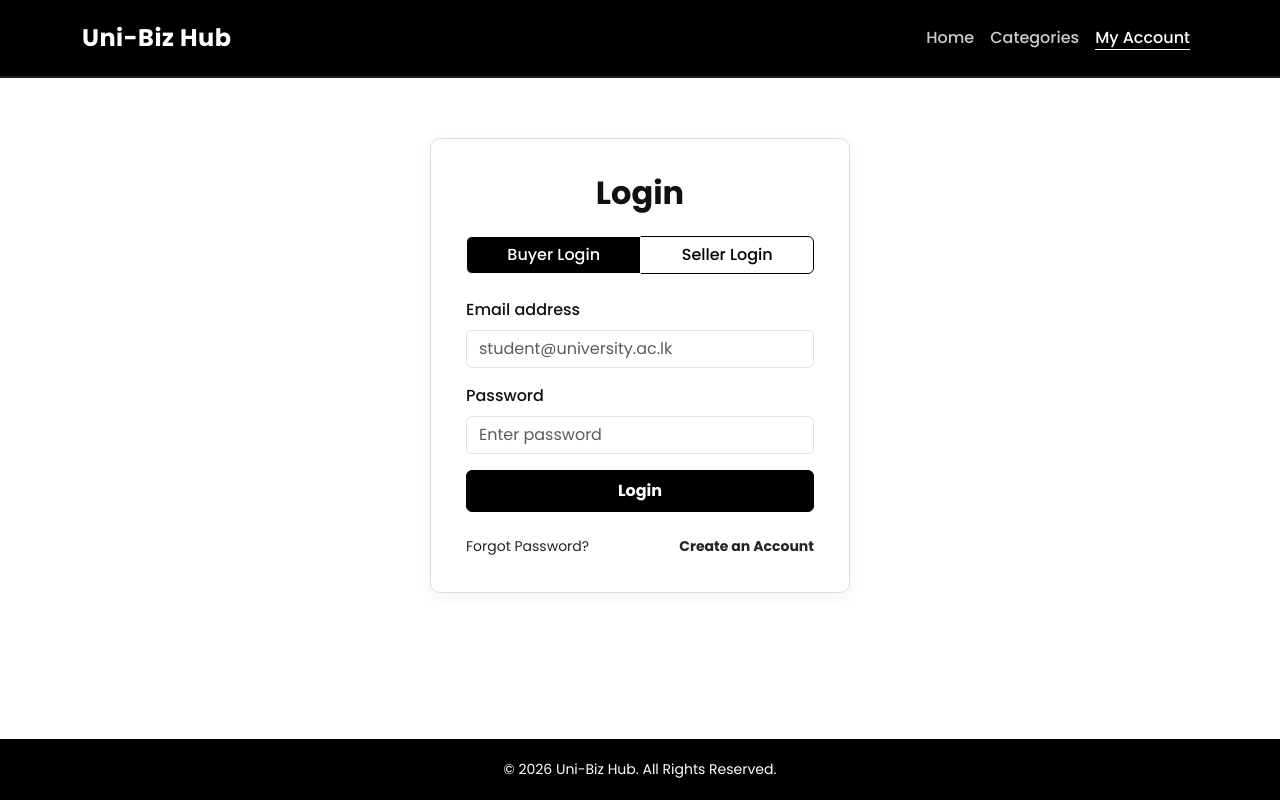
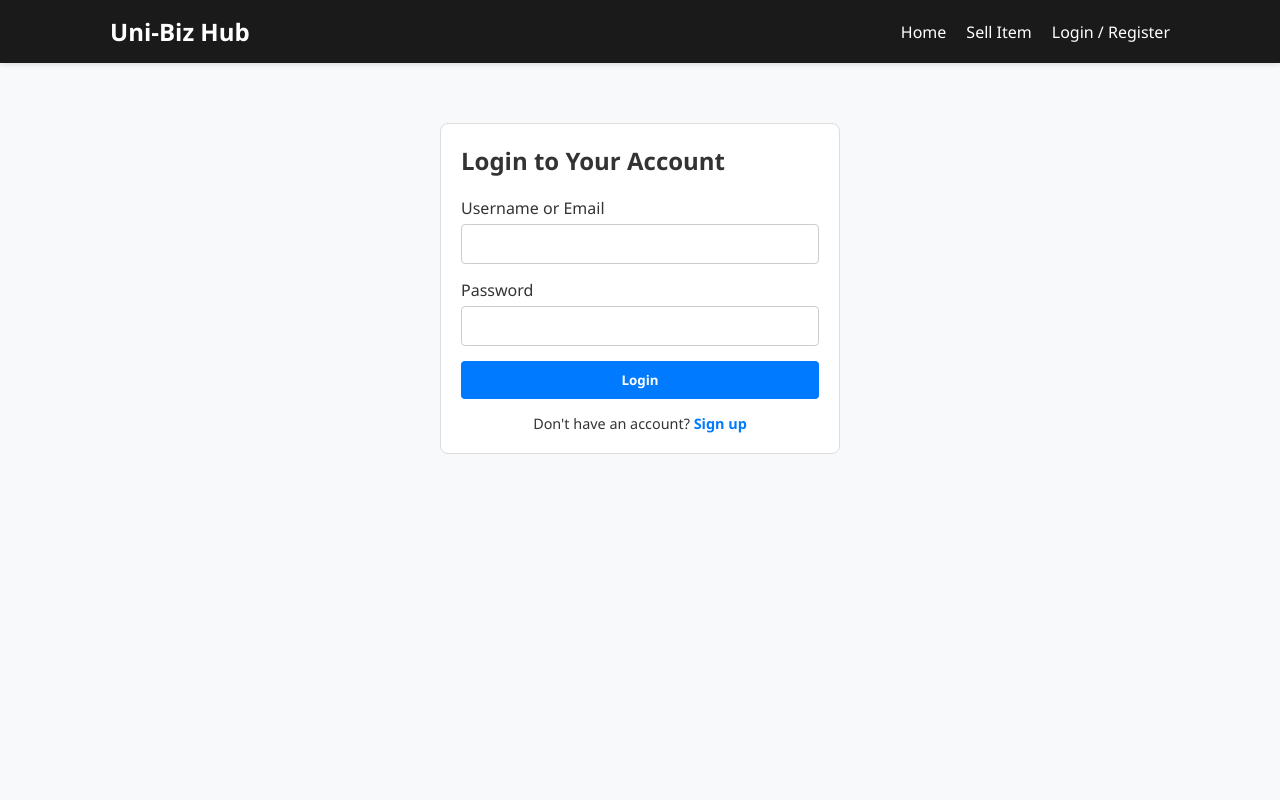
Before and after one commit to Sigani-glitch/UniBizHub, a PHP site: page /login.html in a window 1280 px wide. Run offline with PHP 8.4, Linux system fonts and the light colour scheme.

Commit message:
Add edit product functionality and update global navbar styling

```diff
--- a/login.html
+++ b/login.html
@@ -3,109 +3,43 @@
 <head>
     <meta charset="UTF-8">
     <meta name="viewport" content="width=device-width, initial-scale=1.0">
-    <title>Uni-Biz Hub - Login</title>
-    <!-- Bootstrap 5 CSS -->
-    <link href="https://cdn.jsdelivr.net/npm/bootstrap@5.3.0/dist/css/bootstrap.min.css" rel="stylesheet">
-    <!-- External Custom CSS -->
+    <title>Login - Uni-Biz Hub</title>
     <link rel="stylesheet" href="style.css">
 </head>
 <body>
 
-    <!-- Header / Navbar -->
-    <nav class="navbar navbar-expand-lg">
-        <div class="container">
-            <a class="navbar-brand fw-bold" href="index.html">Uni-Biz Hub</a>
-            <button class="navbar-toggler navbar-dark" type="button" data-bs-toggle="collapse" data-bs-target="#navbarNav">
-                <span class="navbar-toggler-icon"></span>
-            </button>
-            <div class="collapse navbar-collapse" id="navbarNav">
-                <ul class="navbar-nav ms-auto">
-                    <li class="nav-item"><a class="nav-link" href="index.html">Home</a></li>
-                    <li class="nav-item"><a class="nav-link" href="category.html">Categories</a></li>
-                    <li class="nav-item"><a class="nav-link active" href="login.html">My Account</a></li>
-                </ul>
-            </div>
-        </div>
-    </nav>
+    <header>
+        <nav class="navbar">
+            <div class="logo">Uni-Biz Hub</div>
+            <ul class="nav-links">
+                <li><a href="index.php">Home</a></li>
+                <li><a href="post-product.php">Sell Item</a></li>
+                <li><a href="login.html">Login / Register</a></li>
+            </ul>
+        </nav>
+    </header>
 
-    <!-- Login Container -->
-    <div class="container">
-        <div class="login-card">
-            <h2 class="text-center mb-4 fw-bold">Login</h2>
+    <main style="max-width: 400px; margin: 60px auto; padding: 20px; background: #fff; border-radius: 8px; border: 1px solid #ddd;">
+        <h2>Login to Your Account</h2>
 
-            <!-- Buyer/Seller Tabs -->
-            <div class="btn-group w-100 mb-4" role="group">
-                <button type="button" class="btn btn-outline-black active" id="buyerTab" onclick="switchRole('buyer')">Buyer Login</button>
-                <button type="button" class="btn btn-outline-black" id="sellerTab" onclick="switchRole('seller')">Seller Login</button>
+        <form action="auth/login.php" method="POST" style="display: flex; flex-direction: column; gap: 15px; margin-top: 20px;">
+            <div>
+                <label style="display: block; margin-bottom: 5px;">Username or Email</label>
+                <input type="text" name="username" required style="width: 100%; padding: 10px; border: 1px solid #ccc; border-radius: 4px;">
             </div>
 
-            <!-- Form -->
-            <form id="loginForm" onsubmit="return validateForm(event)">
-                <div class="mb-3">
-                    <label for="email" class="form-label fw-medium">Email address</label>
-                    <input type="email" class="form-control" id="email" placeholder="student@university.ac.lk">
-                    <div class="text-danger small mt-1" id="emailError"></div>
-                </div>
-                <div class="mb-3">
-                    <label for="password" class="form-label fw-medium">Password</label>
-                    <input type="password" class="form-control" id="password" placeholder="Enter password">
-                    <div class="text-danger small mt-1" id="passwordError"></div>
-                </div>
-                <button type="submit" class="btn btn-black w-100 mb-3 py-2 fw-bold">Login</button>
-            </form>
+            <div>
+                <label style="display: block; margin-bottom: 5px;">Password</label>
+                <input type="password" name="password" required style="width: 100%; padding: 10px; border: 1px solid #ccc; border-radius: 4px;">
+            </div>
 
-            <div class="d-flex justify-content-between text-sm mt-2">
-                <a href="#" class="text-decoration-none text-dark small">Forgot Password?</a>
-                <a href="#" class="text-decoration-none text-dark small fw-bold">Create an Account</a>
-            </div>
-        </div>
-    </div>
+            <button type="submit" style="padding: 10px; background: #007bff; color: white; border: none; border-radius: 4px; cursor: pointer; font-weight: bold;">Login</button>
+        </form>
 
-    <!-- Footer -->
-    <footer class="text-center">
-        <div class="container">
-            <p class="m-0 small">&copy; 2026 Uni-Biz Hub. All Rights Reserved.</p>
-        </div>
-    </footer>
+        <p style="margin-top: 15px; text-align: center; font-size: 0.9rem;">
+            Don't have an account? <a href="auth/register.php" style="color: #007bff; text-decoration: none; font-weight: bold;">Sign up</a>
+        </p>
+    </main>
 
-    <!-- JavaScript Feature 1: Form Validation & Role Switch -->
-    <script>
-        function switchRole(role) {
-            const buyerTab = document.getElementById('buyerTab');
-            const sellerTab = document.getElementById('sellerTab');
-            if(role === 'buyer') {
-                buyerTab.classList.add('active');
-                sellerTab.classList.remove('active');
-            } else {
-                sellerTab.classList.add('active');
-                buyerTab.classList.remove('active');
-            }
-        }
-
-        function validateForm(event) {
-            event.preventDefault();
-            let isValid = true;
-            const email = document.getElementById('email').value.trim();
-            const password = document.getElementById('password').value.trim();
-
-            document.getElementById('emailError').innerText = "";
-            document.getElementById('passwordError').innerText = "";
-
-            if (email === "") {
-                document.getElementById('emailError').innerText = "Email is required.";
-                isValid = false;
-            }
-            if (password === "") {
-                document.getElementById('passwordError').innerText = "Password is required.";
-                isValid = false;
-            }
-
-            if (isValid) {
-                alert("Login Successful!");
-                window.location.href = "index.html";
-            }
-            return isValid;
-        }
-    </script>
 </body>
 </html>
--- a/style.css
+++ b/style.css
@@ -1,186 +1,85 @@
-/* Google Font Import - Poppins */
-@import url('https://fonts.googleapis.com/css2?family=Poppins:wght@300;400;500;600;700&display=swap');
-
-/* Global Styles */
-body {
-    font-family: 'Poppins', sans-serif;
-    background-color: #ffffff;
-    color: #111111;
-    display: flex;
-    flex-direction: column;
-    min-height: 100vh;
+/* General Layout & Resets */
+* {
+    margin: 0;
+    padding: 0;
+    box-sizing: border-box;
+    font-family: 'Segoe UI', Tahoma, Geneva, Verdana, sans-serif;
 }
 
-/* Header & Navbar */
-.navbar {
-    background-color: #000000;
-    padding: 15px 0;
-    border-bottom: 2px solid #222222;
+body {
+    background-color: #f8f9fa;
+    color: #333;
 }
 
-.navbar-brand {
-    color: #ffffff !important;
-    font-size: 1.5rem;
-    letter-spacing: 0.5px;
+/* Header & Navigation */
+header {
+    background-color: #1a1a1a;
+    padding: 15px 0;
+    box-shadow: 0 2px 5px rgba(0,0,0,0.1);
 }
 
-.nav-link {
-    color: #cccccc !important;
-    font-weight: 500;
-    transition: color 0.2s ease-in-out;
+.navbar {
+    max-width: 1100px;
+    margin: 0 auto;
+    padding: 0 20px;
+    display: flex;
+    justify-content: space-between;
+    align-items: center;
 }
 
-.nav-link:hover, .nav-link.active {
-    color: #ffffff !important;
-    text-decoration: underline;
-    text-underline-offset: 6px;
+.logo {
+    color: #ffffff;
+    font-size: 1.5rem;
+    font-weight: bold;
+}
+
+.nav-links {
+    list-style: none;
+    display: flex;
+    gap: 20px;
+}
+
+.nav-links li a {
+    color: #ffffff;
+    text-decoration: none;
+    font-weight: 500;
+    transition: color 0.2s ease;
+}
+
+.nav-links li a:hover {
+    color: #007bff;
 }
 
 /* Hero Section */
-.hero-banner {
-    background-color: #f8f9fa;
-    border-bottom: 1px solid #e5e5e5;
-    padding: 60px 20px;
+.hero {
+    text-align: center;
+    padding: 40px 20px 20px;
 }
 
-/* Cards & Images */
-.card {
-    border: 1px solid #e0e0e0;
-    border-radius: 8px;
-    overflow: hidden;
-    transition: transform 0.2s ease, box-shadow 0.2s ease;
+.hero h1 {
+    font-size: 2.2rem;
+    margin-bottom: 10px;
 }
 
-.card:hover {
-    transform: translateY(-4px);
-    box-shadow: 0 8px 20px rgba(0, 0, 0, 0.08);
+.hero p {
+    color: #666;
 }
 
-.card-img-top {
-    height: 200px;
-    object-fit: cover;
+/* Products Section & Cards */
+.products-section {
+    max-width: 1100px;
+    margin: 30px auto;
+    padding: 0 20px;
 }
 
-/* Product Detail Specific Image */
-.product-detail-img {
-    width: 100%;
-    max-height: 380px;
-    object-fit: cover;
-    border-radius: 8px;
-    border: 1px solid #e0e0e0;
+.products-section h2 {
+    margin-bottom: 20px;
 }
 
-/* Buttons */
-.btn-black {
-    background-color: #000000;
-    color: #ffffff;
-    border: 1px solid #000000;
-    font-weight: 500;
-    border-radius: 6px;
-    transition: all 0.2s ease;
-}
-
-.btn-black:hover {
-    background-color: #333333;
-    color: #ffffff;
-    border-color: #333333;
-}
-
-.btn-outline-black {
-    background-color: #ffffff;
-    color: #000000;
-    border: 1px solid #000000;
-    font-weight: 500;
-    border-radius: 6px;
-    transition: all 0.2s ease;
-}
-
-.btn-outline-black:hover, .btn-outline-black.active {
-    background-color: #000000;
-    color: #ffffff;
-}
-
-/* Login Card */
-.login-card {
-    max-width: 420px;
-    margin: 60px auto;
-    border: 1px solid #dddddd;
-    border-radius: 10px;
-    background-color: #ffffff;
-    padding: 35px;
-    box-shadow: 0 4px 15px rgba(0, 0, 0, 0.05);
-}
-.form-container {
-    max-width: 500px;
-    margin: 40px auto;
-    padding: 20px;
-    background: #ffffff;
-    border-radius: 8px;
-    box-shadow: 0px 4px 10px rgba(0, 0, 0, 0.1);
-}
-
-.form-group {
-    margin-bottom: 15px;
-    display: flex;
-    flex-direction: column;
-}
-
-.form-group label {
-    font-weight: bold;
-    margin-bottom: 5px;
-}
-
-.form-group input,
-.form-group select,
-.form-group textarea {
-    padding: 10px;
-    border: 1px solid #ccc;
-    border-radius: 4px;
-    font-size: 14px;
-}
-
-.submit-btn {
-    width: 100%;
-    padding: 12px;
-    background-color: #28a745;
-    color: white;
-    border: none;
-    border-radius: 4px;
-    font-size: 16px;
-    cursor: pointer;
-}
-
-.submit-btn:hover {
-    background-color: #218838;
-}
-
-.sell-btn {
-    background-color: #007bff;
-    color: white !important;
-    padding: 6px 12px;
-    border-radius: 4px;
-}
-
-/* Footer */
-footer {
-    background-color: #000000;
-    color: #ffffff;
-    padding: 20px 0;
-    margin-top: auto;
-}
-footer {
-    background-color: #000000;
-    color: #ffffff;
-    padding: 20px 0;
-    margin-top: auto;
-}
-
-/* Product Grid & Card Styles */
 .product-grid {
     display: grid;
-    grid-template-columns: repeat(auto-fill, minmax(250px, 1fr));
+    grid-template-columns: repeat(auto-fill, minmax(240px, 1fr));
     gap: 20px;
-    padding: 20px 0;
 }
 
 .product-card {
@@ -188,15 +87,17 @@ footer {
     border: 1px solid #e0e0e0;
     border-radius: 8px;
     padding: 15px;
-    box-shadow: 0 2px 8px rgba(0,0,0,0.05);
-    display: flex;
-    flex-direction: column;
-    justify-content: space-between;
+    transition: transform 0.2s ease, box-shadow 0.2s ease;
+}
+
+.product-card:hover {
+    transform: translateY(-4px);
+    box-shadow: 0 4px 12px rgba(0,0,0,0.1);
 }
 
 .product-card img {
     width: 100%;
-    height: 220px;
+    height: 180px;
     object-fit: cover;
     border-radius: 6px;
     margin-bottom: 12px;
@@ -204,20 +105,19 @@ footer {
 
 .product-card h3 {
     font-size: 1.1rem;
-    margin: 8px 0 4px;
-    color: #333;
+    margin-bottom: 6px;
 }
 
 .product-card .category {
     font-size: 0.85rem;
-    color: #666;
+    color: #777;
     margin-bottom: 8px;
 }
 
 .product-card .price {
-    font-size: 1.1rem;
     font-weight: bold;
     color: #2e7d32;
+    font-size: 1.1rem;
     margin-bottom: 8px;
 }
 
```
Also changed, not shown: auth/logout.php (added, +8 -0 lines), auth/register.php (+74 -14 lines), edit-product.php (added, +140 -0 lines), index.php (+6 -2 lines), my-listings.php (+6 -2 lines).
